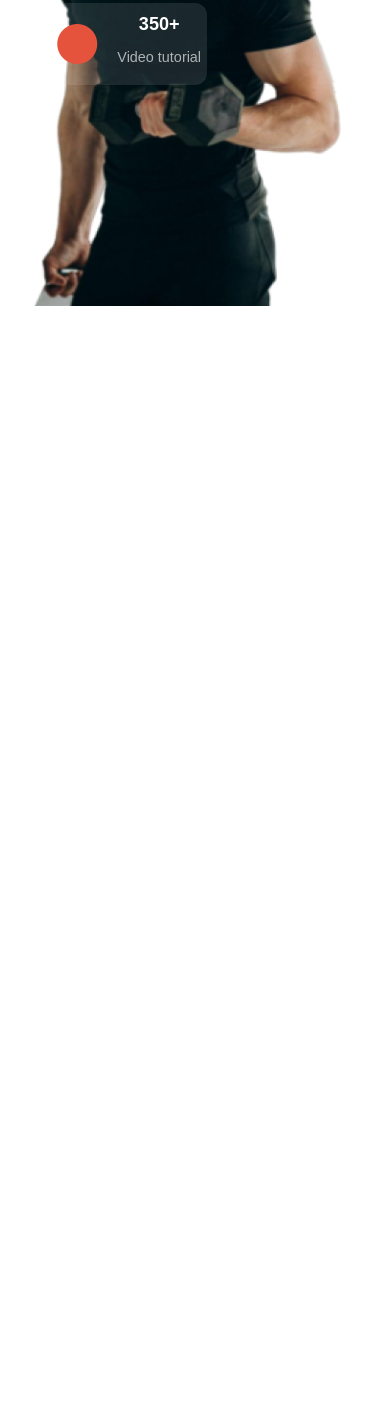
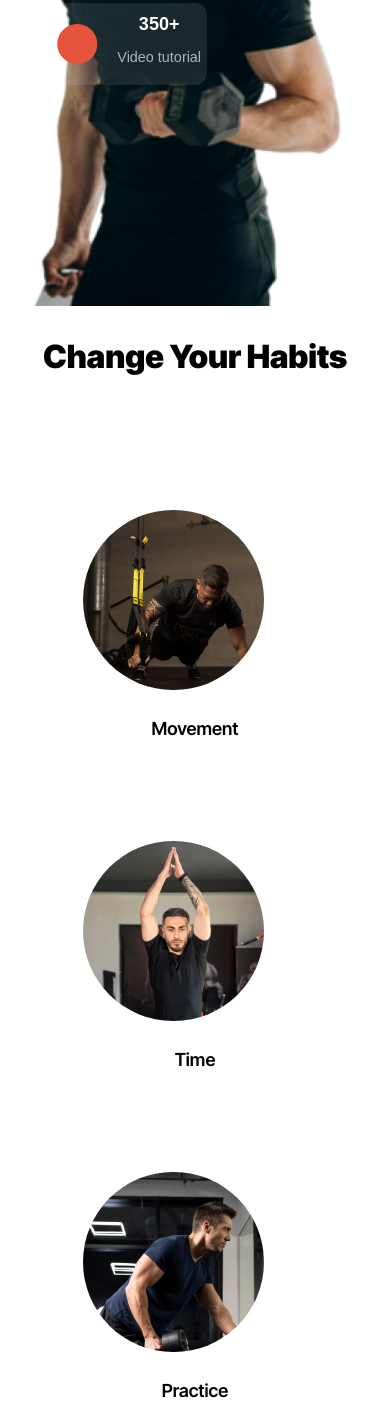
Before and after one commit to JakiaSultanaJenny/responsive-fitness-website, a plain HTML site: page index.html in a window 390 px wide. Shown: the part 879-2283 px from the top of the page. Before the commit the page ends 1197 px from the top, so only its background shows below. Drawn offline with Linux system fonts and the light colour scheme.

Commit message:
added change your habits section and made it responsive for small device

```diff
--- a/index.html
+++ b/index.html
@@ -53,6 +53,37 @@
             </div>
         </div>
     </header>
+    <main>
+        <section class="section-change-your-habit section-width">
+            <div class="section-top">
+                <h2 class="section-title">Change Your Habits</h2>
+                <p class="section-description">We believe fitness should be accessible to anyone, anywhere, regardless
+                    of income of access to a gym.</p>
+            </div>
+            <div class="to-do-container">
+                <div class="to-do-point">
+                    <img class="habit-img" src="images/image 3.png" alt="">
+                    <h4 class="img-title">Movement</h4>
+                    <p class="img-description">We believe fitness should be accessible to everyone</p>
+                </div>
+                <div class="to-do-point">
+                    <img class="habit-img" src="images/image 2.png" alt="">
+                    <h4 class="img-title">Time</h4>
+                    <p class="img-description">We believe fitness should be accessible to everyone</p>
+                </div>
+                <div class="to-do-point">
+                    <img class="habit-img" src="images/image 4.png" alt="">
+                    <h4 class="img-title">Practice</h4>
+                    <p class="img-description">We believe fitness should be accessible to everyone</p>
+                </div>
+                <div class="to-do-point">
+                    <img class="habit-img" src="images/image 5.png" alt="">
+                    <h4 class="img-title">Weight Loss</h4>
+                    <p class="img-description">We believe fitness should be accessible to everyone</p>
+                </div>
+            </div>
+        </section>
+    </main>
 </body>
 
 </html>
--- a/styles/fitness.css
+++ b/styles/fitness.css
@@ -184,6 +184,42 @@
     font-size: 0.9rem;
 
 }
+/* header section styles end here */
+/* change your habits styles starts here */
+.to-do-container {
+    display: grid;
+    grid-template-columns: repeat(4, 1fr);
+    gap: 40px;
+    align-items: start;
+}
+
+.habit-img {
+    border-radius: 100px;
+    margin-left: 15px;
+}
+
+.section-top {
+    max-width: 671px;
+    margin: 0 auto;
+    text-align: center;
+    margin-bottom: 58px;
+    margin-top: 132px;
+}
+
+.img-title {
+    font-weight: 600;
+    font-size: 1.125rem;
+    text-align: center;
+    margin-bottom: 8px;
+}
+
+.img-description {
+    font-size: 0.875rem;
+    color: rgba(255, 255, 255, 0.5);
+    letter-spacing: 0.3px;
+    text-align: center;
+}
+/* change your habits styles ends here */
 
 
 
@@ -293,5 +329,40 @@
     }
 /* responsive of header section end */
 
+/* responsiveness for change your habit section starts here */
+.section-change-your-habit {
+    max-width: 338px;
+    margin: 0 auto;
 
 }
+
+.section-top {
+    margin-top: 0px;
+}
+
+.to-do-container,
+.trainer-container,
+.footer-content {
+    grid-template-columns: repeat(1, 1fr);
+}
+
+.section-title {
+    font-size: 2rem;
+}
+
+.section-description {
+    font-size: 1rem;
+    letter-spacing: 0.5px;
+    text-align: center;
+}
+
+.habit-img {
+    margin-left: 55px;
+}
+
+.img-description {
+    padding-left: 55px;
+    padding-right: 55px;
+
+}
+}
```
